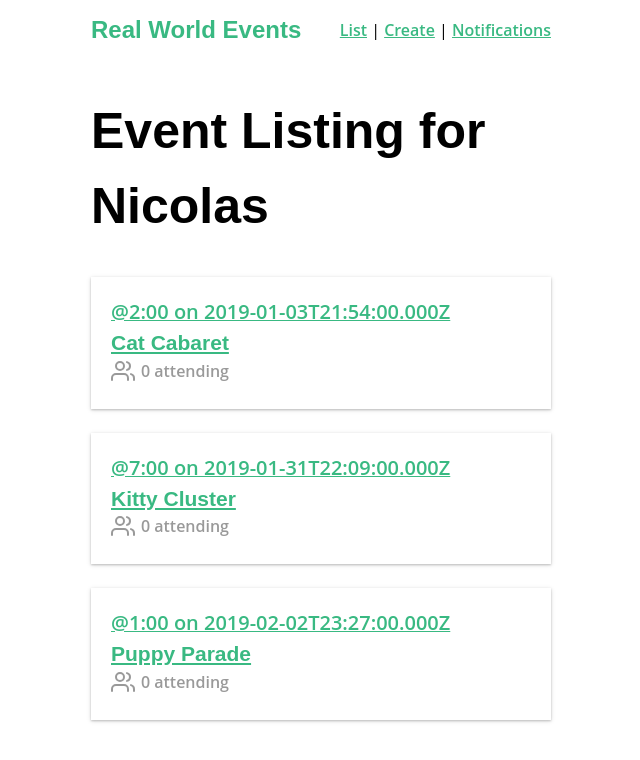
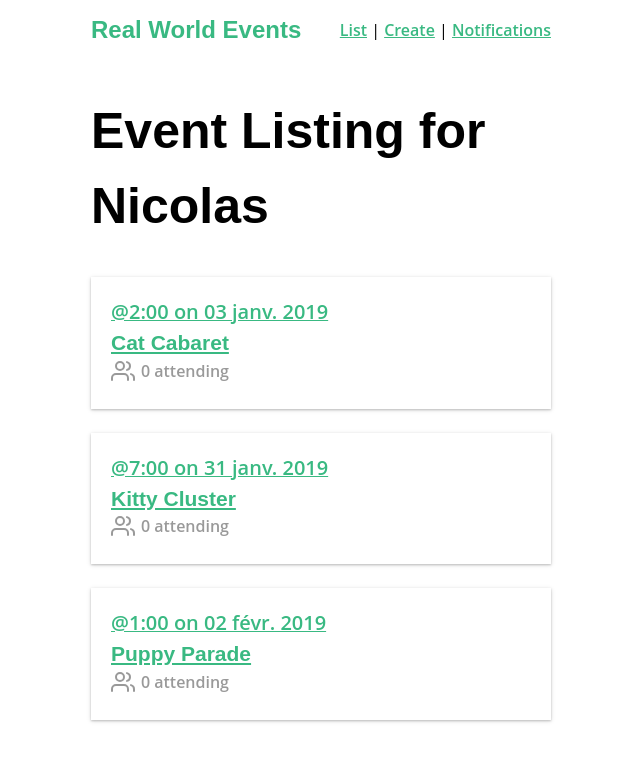
Before and after one commit to barein/vue-training, a Vue app: page / in a window 1280 px wide. Shown: the top 760 px of the page, without its empty margins (319-959 px from the left). Built offline with nearby package versions, Linux system fonts and the light colour scheme; data requests are answered from the project's data file.

Commit message:
Filter for date OK

```diff
--- a/src/components/BaseInput.vue
+++ b/src/components/BaseInput.vue
@@ -11,12 +11,10 @@
 </template>
 
 <script>
+import { formFieldMixins } from "../mixins/formFieldMixin";
+
 export default {
-  inheritAttrs: false,
-  props: {
-    label: [String],
-    value: [String, Number]
-  },
+  mixins: [formFieldMixins],
   computed: {
     listeners() {
       return {
@@ -24,11 +22,6 @@
         input: this.updateValue
       };
     }
-  },
-  methods: {
-    updateValue(event) {
-      this.$emit("input", event.target.value);
-    }
   }
 };
 </script>
--- a/src/components/BaseSelect.vue
+++ b/src/components/BaseSelect.vue
@@ -19,20 +19,14 @@
 </template>
 
 <script>
+import { formFieldMixins } from "../mixins/formFieldMixin";
+
 export default {
-  inheritAttrs: false,
+  mixins: [formFieldMixins],
   props: {
-    label: [String],
-    value: [String, Number],
     options: {
       type: Array,
       required: true
-    }
-  },
-  methods: {
-    updateValue(event) {
-      console.log(event.target.value);
-      this.$emit("input", event.target.value);
     }
   }
 };
--- a/src/components/EventCard.vue
+++ b/src/components/EventCard.vue
@@ -1,7 +1,7 @@
 <template>
   <router-link :to="{ name: 'event-show', params: { id: event.id } }">
     <div class="event-card -shadow">
-      <span class="eyebrow">@{{ event.time }} on {{ event.date }}</span>
+      <span class="eyebrow">@{{ event.time }} on {{ event.date | date }}</span>
       <h4 class="title">{{ event.title }}</h4>
       <BaseIcon name="users">{{ event.attendees.length }} attending</BaseIcon>
     </div>
--- /dev/null
+++ b/src/filters/date.js
@@ -0,0 +1,8 @@
+export default value => {
+  let date = new Date(value);
+  return date.toLocaleString("fr-FR", {
+    month: "short",
+    day: "2-digit",
+    year: "numeric"
+  });
+};
--- a/src/main.js
+++ b/src/main.js
@@ -6,9 +6,10 @@
 import camelCase from "lodash/camelCase";
 import "nprogress/nprogress.css";
 import Vuelidate from "vuelidate";
+import DateFilter from "@/filters/date.js";
 
 Vue.use(Vuelidate);
-
+Vue.filter("date", DateFilter);
 
 //Webpack config to set components named BaseXxx as available everywhere
 const requireComponent = require.context(
--- /dev/null
+++ b/src/mixins/formFieldMixin.js
@@ -0,0 +1,12 @@
+export const formFieldMixins = {
+  inheritAttrs: false,
+  props: {
+    label: [String],
+    value: [String, Number]
+  },
+  methods: {
+    updateValue(event) {
+      this.$emit("input", event.target.value);
+    }
+  }
+};
--- a/src/views/EventShow.vue
+++ b/src/views/EventShow.vue
@@ -1,7 +1,7 @@
 <template>
   <div>
     <div class="event-header">
-      <span class="eyebrow">@{{ event.time }} on {{ event.date }}</span>
+      <span class="eyebrow">@{{ event.time }} on {{ event.date | date }}</span>
       <h1 class="title">{{ event.title }}</h1>
       <h5>Organized by {{ event.organizer ? event.organizer.name : "" }}</h5>
       <h5>Category: {{ event.category }}</h5>
```
